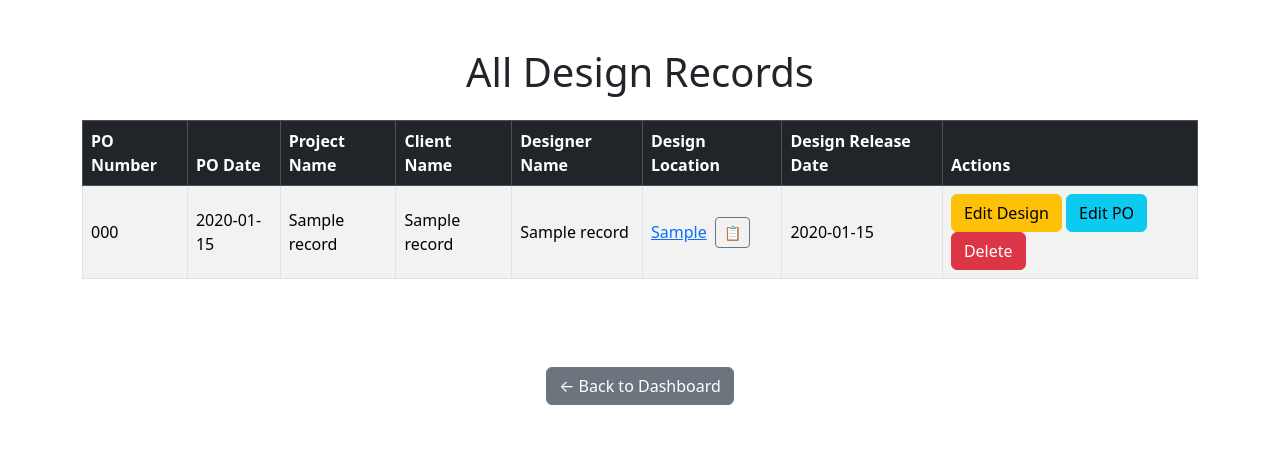
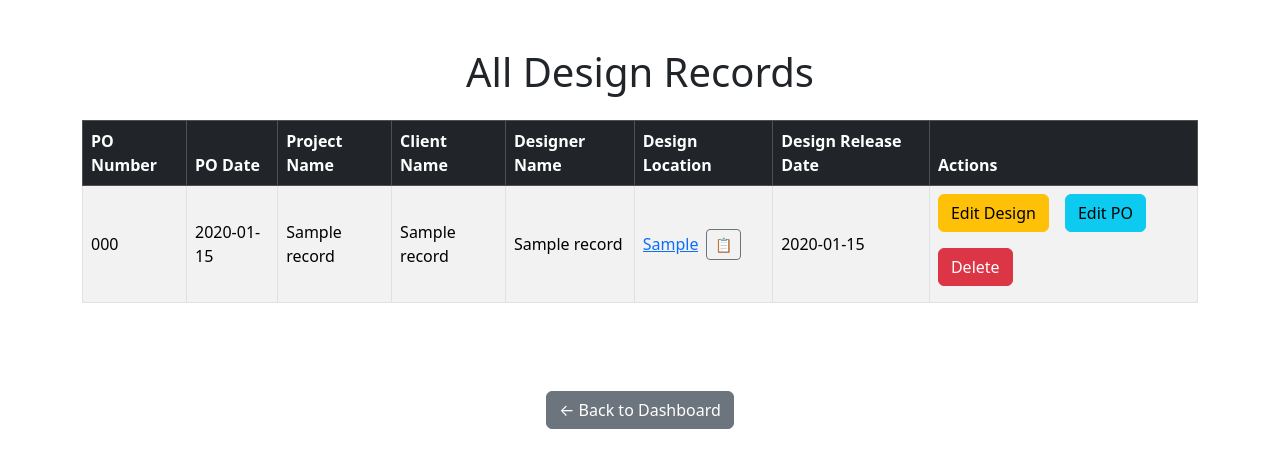
Before and after one commit to PawanYadav007s/Design_Records_APP, a Flask app: page /view_all in a window 1280 px wide. Shown: the top 468 px of the page. Run offline with Flask 3, Linux system fonts and the light colour scheme; tables that the repository leaves empty hold one stand-in row (values such as "Sample post"); some libraries are stand-ins or nearby versions.

Commit message:
view.html alignment done for btns edit design,edit po and delete

```diff
--- a/templates/view_all.html
+++ b/templates/view_all.html
@@ -49,13 +49,16 @@
                         </td>
                         <td>{{ record.design_release_date.strftime('%Y-%m-%d') }}</td>
                         <td>
-                            <a href="{{ url_for('edit_record', record_id=record.id) }}" class="btn btn-warning ">Edit Design</a>
-                            <button class="btn btn-info " data-bs-toggle="modal" data-bs-target="#editPOModal{{ po.id }}">Edit PO</button>
-                            <a href="{{ url_for('delete_record', record_id=record.id) }}" class="btn btn-danger"
-                               onclick="return confirm('Are you sure you want to delete this record? This will also affect the Excel backup file.')">
-                               Delete
-                            </a>
+                            <div class="d-grid gap-2 d-md-flex flex-wrap">
+                                <a href="{{ url_for('edit_record', record_id=record.id) }}" class="btn btn-warning me-2 mb-2">Edit Design</a>
+                                <button class="btn btn-info me-2 mb-2" data-bs-toggle="modal" data-bs-target="#editPOModal{{ po.id }}">Edit PO</button>
+                                <a href="{{ url_for('delete_record', record_id=record.id) }}" class="btn btn-danger mb-2"
+                                   onclick="return confirm('Are you sure you want to delete this record? This will also affect the Excel backup file.')">
+                                   Delete
+                                </a>
+                            </div>
                         </td>
+
                     </tr>
 
                     <!-- Edit PO Modal -->
```
Also changed, not shown: 8 other files.
